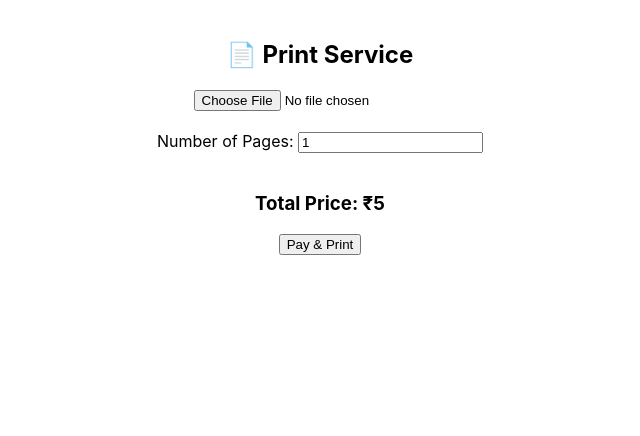
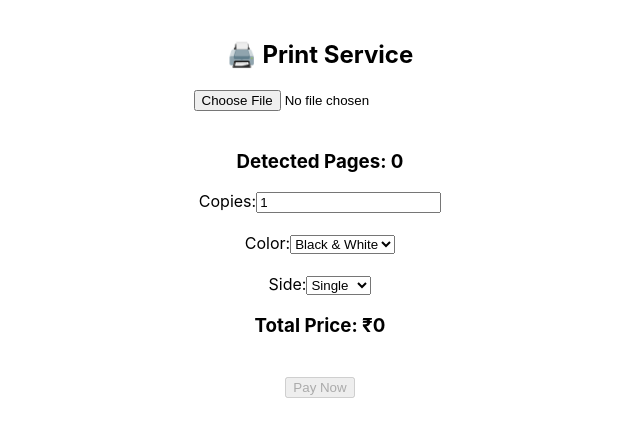
Before and after one commit to annuyadav0700-droid/print-frontend, a React (Create React App) app: page / in a window 1280 px wide. Shown: the top 436 px of the page, without its empty margins (320-960 px from the left). Built offline with nearby package versions, Linux system fonts and the light colour scheme.

Commit message:
API url fixed

```diff
--- a/src/App.js
+++ b/src/App.js
@@ -1,11 +1,5 @@
 import React, { useState } from "react";
-import * as pdfjsLib from "pdfjs-dist/build/pdf";
-import pdfWorker from "pdfjs-dist/build/pdf.worker.entry";
-import PrintPage from "./PrintPage";
 
-// ✅ PDF.js worker setup (Render friendly)
-pdfjsLib.GlobalWorkerOptions.workerSrc =
-pdfWorker;
 
 
 function App() {
@@ -14,11 +8,8 @@ function App() {
   const [copies, setCopies] = useState(1);
   const [colorType, setColorType] = useState("bw");
   const [side, setSide] = useState("single");
-  const [orderCode, setOrderCode] = useState("");
-  const pricePerPage= colorType === "color" ? 5:10;
-  const totalPrice = pages*copies*pricePerPage;
 
-  // 📄 Handle file upload
+  // 📄 File Upload
   const handleFileChange = async (e) => {
     const selected = e.target.files[0];
     if (!selected) return;
@@ -37,105 +28,77 @@ function App() {
     }
   };
 
-  // 💰 Price calculation
+  // 💰 Price Calculation
   const getPrice = () => {
     let pricePerPage = colorType === "bw" ? 5 : 10;
     let totalPages = pages * copies;
-
-    if (side === "double") {
-      totalPages = Math.ceil(totalPages / 2);
-    }
-
+    if (side === "double") totalPages = Math.ceil(totalPages / 2);
     return totalPages * pricePerPage;
   };
-  return<PrintPage/>;
 
-  // 💳 Load Razorpay script
   const loadRazorpay = () => {
     return new Promise((resolve) => {
-      const script = document.createElement("script");
-      script.src = "https://checkout.razorpay.com/v1/checkout.js";
-      script.onload = () => resolve(true);
-      script.onerror = () => resolve(false);
+      const script =
+      document.createElement("script");
+      script.src =
+      `https://checkout.razorpay.com/v1/checkout.js`;
+      script.onload = () => resolve (true);
+      script.onerror = () =>
+        resolve(false);
       document.body.appendChild(script);
     });
   };
 
-  // 💳 Handle payment
+  // 💳 Handle Payment
   const handlePayment = async () => {
-    const res = await loadRazorpay();
-    if (!res) {
-      alert("Razorpay SDK failed to load");
-      return;
-    }
+    const ok = await loadRazorpay();
+    if (!ok) return alert("Razorpay load failed");
+    const res = await fetch("https://backend-server-9jix.onrender.com/create-order",{
+      method : "POST",
+      headers : {"Content-Type": "application/json"},
+      body: JSON.stringify({amount:price}),
+    });
+    const data = await res.json();
 
-    // Create order on backend
-    const orderRes = await fetch(
-      "https://backend-server-9jix.onrender.com/create-order",
-      {
-        method: "POST",
-        headers: { "Content-Type": "application/json" },
-        body: JSON.stringify({ amount: getPrice() }),
-      }
-    );
-
-    const orderData = await orderRes.json();
-    if (!orderData.success) {
-      alert("Order creation failed");
-      return;
-    }
-
+      // 2️⃣ Razorpay options
       const options = {
-      key: process.env.REACT_APP_RAZORPAY_KEY_ID, // from .env
-      amount: getPrice() * 100,
+        key: "rzp_live_S86JCGSl30lgly", // 🔑 apni live key
+        amount: data.order.amount,
         currency: "INR",
         name: "Print Service",
-      description: "Printing Payment",
-      order_id: orderData.orderId,
+        description: "Document Printing",
+        order_id: data.order.id,
         handler: async function (response) {
-        const verifyRes = await fetch(
-          "https://backend-server-9jix.onrender.com/verify-payment",
-          {
+          const verify = await fetch("https://backend-server-9jix.onrender.com/verify-payment",{
             method: "POST",
-            headers: { "Content-Type": "application/json" },
-            body: JSON.stringify({
-              razorpay_order_id: response.razorpay_order_id,
-              razorpay_payment_id: response.razorpay_payment_id,
-              razorpay_signature: response.razorpay_signature,
-            }),
-          }
-        );
-
-        const data = await verifyRes.json();
-        if (data.success) {
-          setOrderCode(data.code || "Your order is successful!"); // backend se code
+            headers: {"Content-Type":"application/json"},
+            body: JSON.stringify(response),
+          });
+          const result = await verify.json();
+          if (result.success) {
+          alert("Payment Successful ✅Code:"+ result.orderCode);
           } else {
             alert("Payment verification failed");
           }
         },
-      prefill: {
-        name: "Customer",
-        email: "test@test.com",
-      },
-      theme: { color: "#3399cc" },
+
+
+
       };
 
-    const paymentObject = new window.Razorpay(options);
-    paymentObject.open();
+      // 3️⃣ Open Razorpay popup
+      const rzp = new window.Razorpay(options);
+      rzp.open();
+
   };
 
   return (
     <div style={{ textAlign: "center", marginTop: "40px" }}>
-      <h2>Print Service</h2>
+      <h2>🖨️ Print Service</h2>
 
-      <input
-        type="file"
-        accept="application/pdf,image/*"
-        onChange={handleFileChange}
-      />
+      <input type="file" accept="application/pdf,image/*" onChange={handleFileChange} />
 
-      <br />
-      <br />
+      <br /><br />
 
       <h3>Detected Pages: {pages}</h3>
 
@@ -147,32 +110,25 @@ function App() {
         onChange={(e) => setCopies(Number(e.target.value))}
       />
 
-      <br />
-      <br />
+      <br /><br />
 
       Color:
-      <select onChange={(e) => setColorType(e.target.value)} value={colorType}>
+      <select value={colorType} onChange={(e) => setColorType(e.target.value)}>
         <option value="bw">Black & White</option>
         <option value="color">Color</option>
       </select>
 
-      <br />
-      <br />
+      <br /><br />
 
       Side:
-      <select onChange={(e) => setSide(e.target.value)} value={side}>
+      <select value={side} onChange={(e) => setSide(e.target.value)}>
         <option value="single">Single</option>
         <option value="double">Double</option>
       </select>
 
-      <br />
-      <br />
-
       <h3>Total Price: ₹{getPrice()}</h3>
 
-      {orderCode && (
-        <h2 style={{ color: "green" }}>Your Order Code: {orderCode}</h2>
-      )}
+      <br />
 
       <button onClick={handlePayment} disabled={pages === 0}>
         Pay Now
--- a/src/PrintPage.js
+++ b/src/PrintPage.js
@@ -14,11 +14,13 @@ function PrintPage() {
   const handlePayment = async () => {
     try {
       // 1️⃣ Create order from backend
-      const res = await fetch("https://backend-server-9jix.onrender.com//create-order", {
+      const res = await fetch("https://backend-server-9jix.onrender.com/create-order", {
         method: "POST",
         headers: { "Content-Type": "application/json" },
         body: JSON.stringify({ amount: totalPrice }),
       });
+      const orderData = await orderRes.json();
+      console.log("ORDER DATA:",orderData);
 
       const data = await res.json();
 
@@ -33,7 +35,7 @@ function PrintPage() {
 
         handler: async function (response) {
           // 3️⃣ Verify payment
-          await fetch("https://backend-server-9jix.onrender.com//verify-payment", {
+          await fetch("https://backend-server-9jix.onrender.com/verify-payment", {
             method: "POST",
             headers: { "Content-Type": "application/json" },
             body: JSON.stringify(response),
```
Also changed, not shown: package.json (+7 -19 lines), 1 other file (tests, documents, lock files or other folders). Lines whose indentation alone changed are shown as unchanged.
